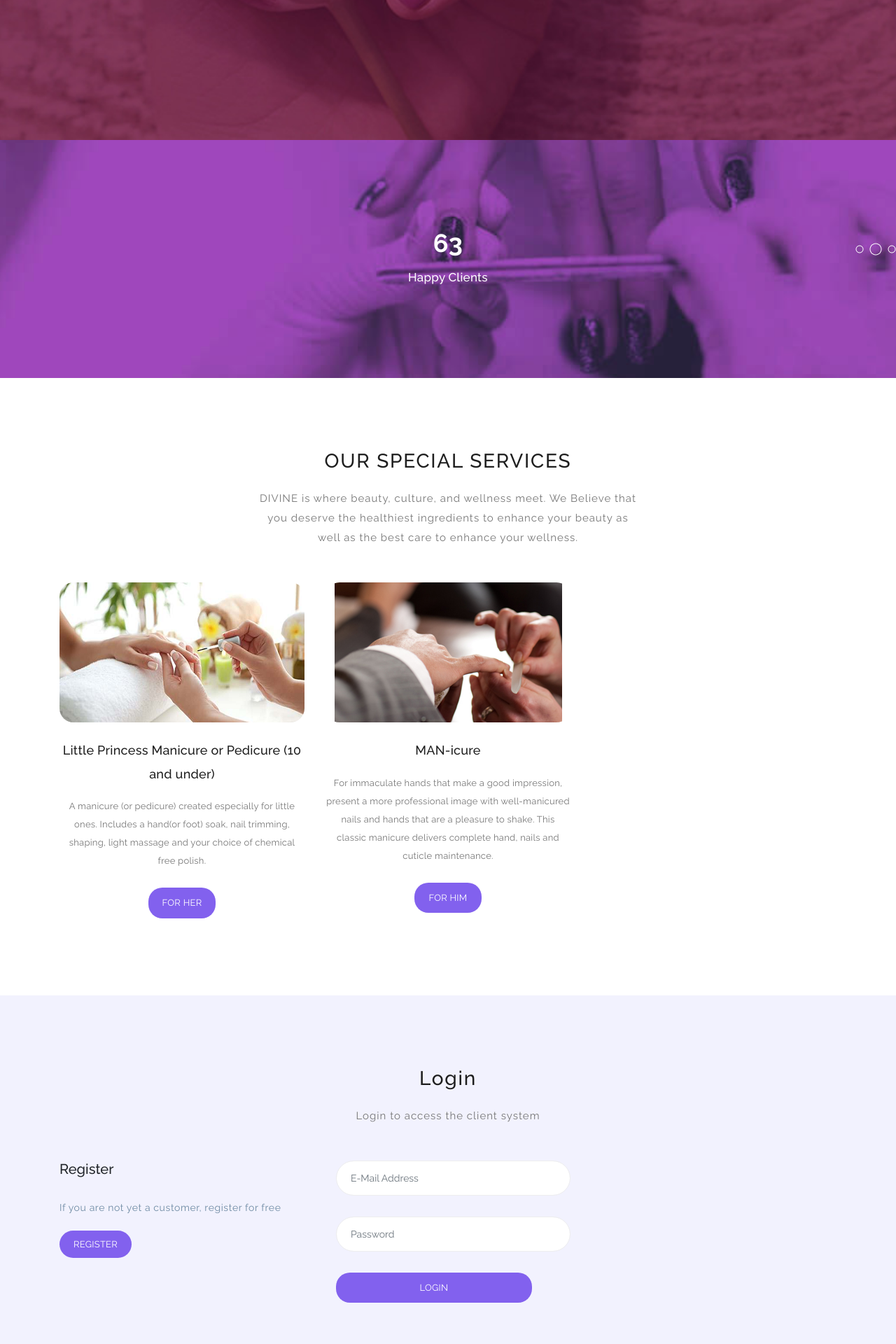
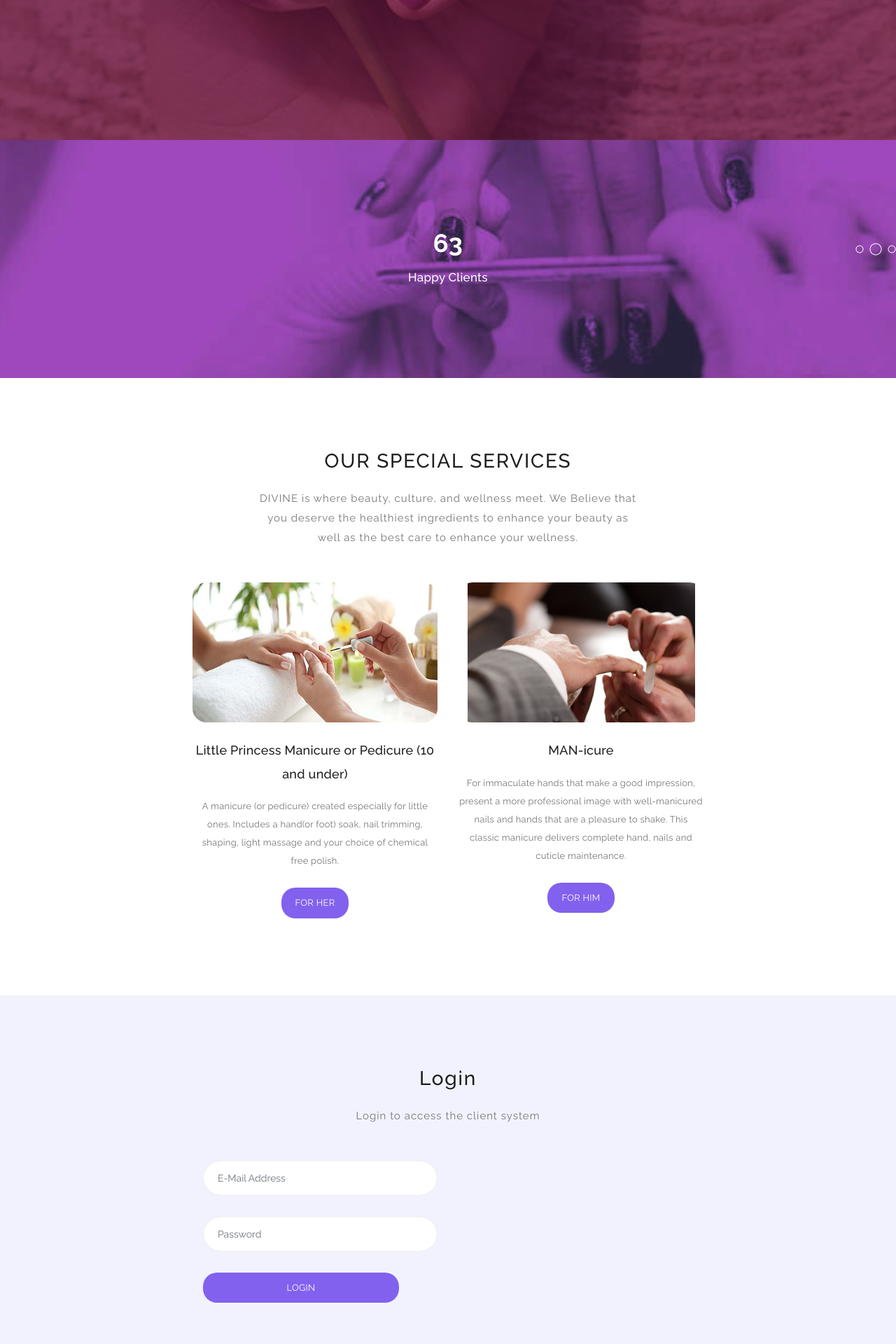
Before and after one commit to amdc04/divinebeauty, a PHP site: page / in a window 1280 px wide. Shown: the part 600-2520 px from the top of the page at 70% size. Run offline with PHP 8.4, Linux system fonts and the light colour scheme.

Commit message:
update pages

```diff
--- a/forher.php
+++ b/forher.php
@@ -137,7 +137,7 @@
             </div>
             <!-- ***** Section Title End ***** -->
 
-            <div class="row">
+            <div class="row justify-content-md-center">
                 <!-- ***** Pricing Item Start ***** -->
                 <div class="col-lg-4 col-md-6 col-sm-12" data-scroll-reveal="enter bottom move 50px over 0.6s after 0.4s">
                     <div class="pricing-item active">
--- a/forhim.php
+++ b/forhim.php
@@ -138,7 +138,7 @@
             </div>
             <!-- ***** Section Title End ***** -->
 
-            <div class="row">
+            <div class="row justify-content-md-center">
                 <!-- ***** Pricing Item Start ***** -->
                 <div class="col-lg-4 col-md-6 col-sm-12" data-scroll-reveal="enter bottom move 50px over 0.6s after 0.2s">
                     <div class="pricing-item">
--- a/index.php
+++ b/index.php
@@ -133,7 +133,7 @@
             </div>
             <!-- ***** Section Title End ***** -->
 
-            <div class="row">
+            <div class="row justify-content-md-center">
                 <div class="col-lg-4 col-md-6 col-sm-12">
                     <div class="blog-post-thumb">
                         <div class="img">
@@ -189,19 +189,8 @@
             </div>
             <!-- ***** Section Title End ***** -->
 
-            <div class="row">
-                <!-- ***** loging Text Start ***** -->
-                <div class="col-lg-4 col-md-6 col-sm-12">
-                    <h5 class="margin-bottom-30">Register</h5>
-                    <div class="contact-text">
-                        <p>If you are not yet a customer, register for free
-                        <br><br> <a href="#register" class="main-button">Register</a></p>
-
-                    </div>
-                </div>
-                <!-- ***** login Text End ***** -->
-
                 <!-- ***** login Form Start ***** -->
+                <div class="row justify-content-md-center">
                 <div class="col-lg-8 col-md-6 col-sm-12">
                     <div class="contact-form">
                         <form id="contact" action="" method="get">
@@ -225,6 +214,7 @@
                         </form>
                     </div>
                 </div>
+        </div>
                 <!-- ***** login Form End ***** -->
             </div>
         </div>
@@ -249,7 +239,7 @@
             </div>
             <!-- ***** Section Title End ***** -->
 
-            <div class="row">
+            <div class="row justify-content-md-center">
 
                 <!-- ***** register Form Start ***** -->
                 <div class="col-lg-8 col-md-6 col-sm-12">
--- a/php/payreserve.php
+++ b/php/payreserve.php
@@ -6,7 +6,7 @@
 	$data = true;
 	$user = $_SESSION['user'];
 
-	mysqli_query($connection,"INSERT INTO bussines (reservation,date,user,cond) VALUES('".$type."','".$date."','".$user."','earring')");
+	mysqli_query($connection,"INSERT INTO bussines (reservation,date,user,cond) VALUES('".$type."','".$date."','".$user."','appointment')");
 	$mensaj = "Reservation = "+$type+" date = "+$date;
 
 	if(mail($user,"New Reservation",$mensaj))
```
Also changed, not shown: divine.sql (+15 -15 lines), topay.php (+4 -4 lines), assets/images/logo.png (renamed from assets/images/logos.png).
